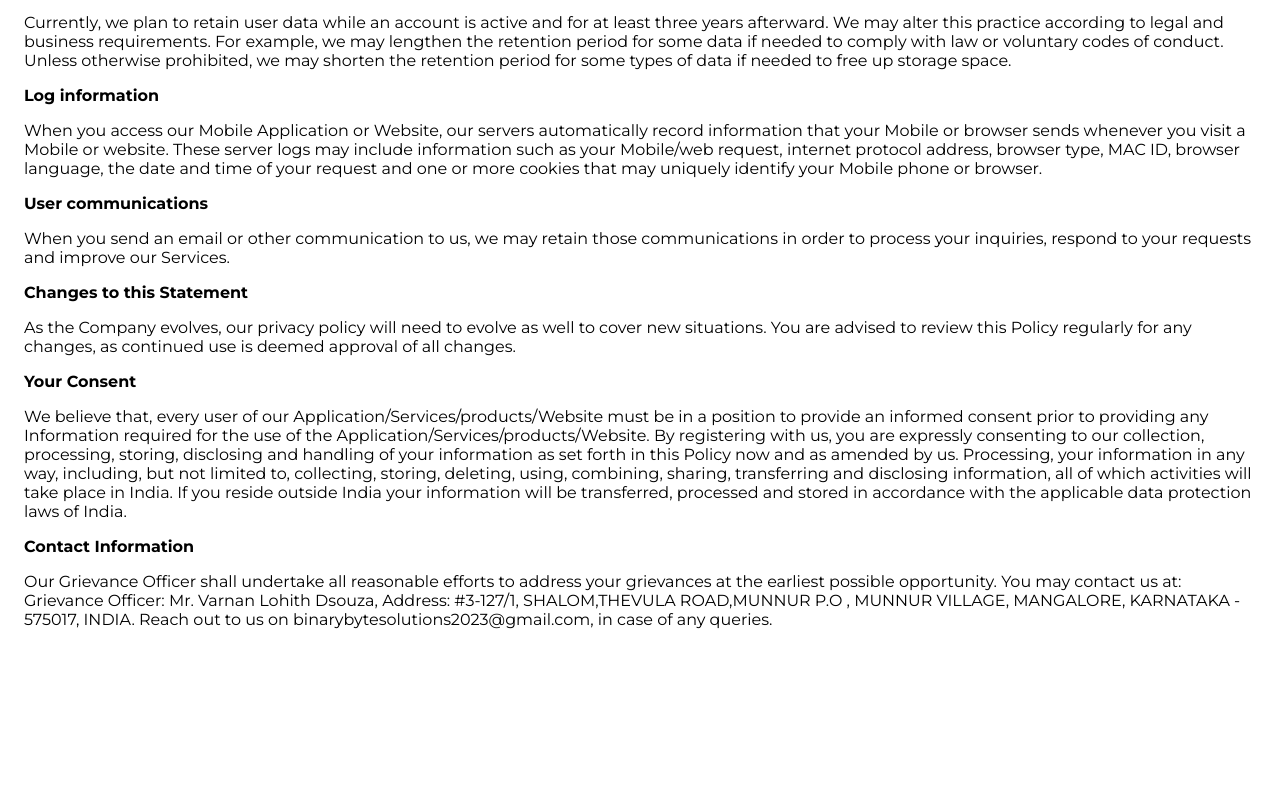
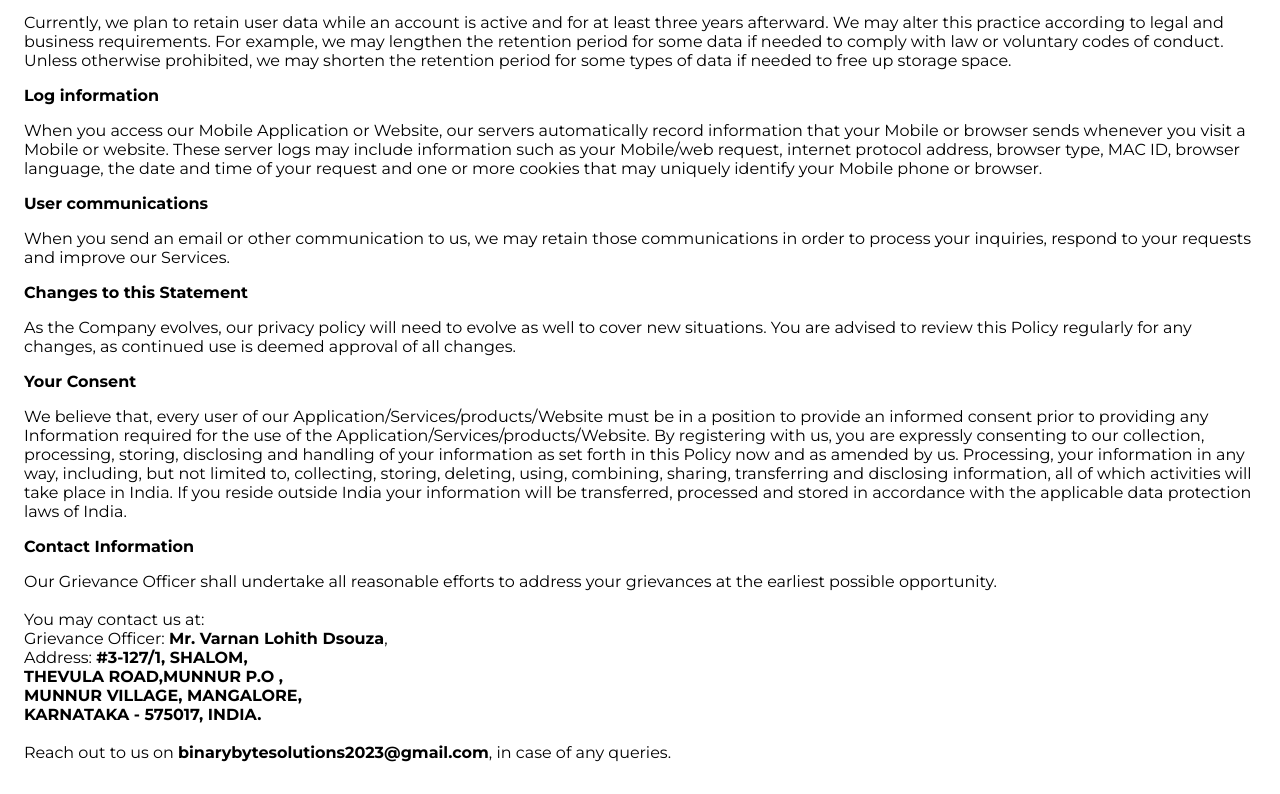
Before and after one commit to VernonDsouza/privacypolicy, a plain HTML site: page index.html in a window 1280 px wide. Shown: the part 2194-2988 px from the top of the page. Before the commit the page ends 2855 px from the top, so only its background shows below. Drawn offline with Linux system fonts and the light colour scheme.

Commit message:
privacy policy updated

```diff
--- a/index.html
+++ b/index.html
@@ -199,9 +199,10 @@
 
         <p><b>Contact Information</b></p>
         <p>
-                Our Grievance Officer shall undertake all reasonable efforts to address your grievances at the earliest possible opportunity. You may contact us at:
-                Grievance Officer: Mr. Varnan Lohith Dsouza, Address: #3-127/1, SHALOM,THEVULA ROAD,MUNNUR P.O , MUNNUR VILLAGE, MANGALORE, KARNATAKA - 575017, INDIA.
-                Reach out to us on binarybytesolutions2023@gmail.com, in case of any queries.
+                Our Grievance Officer shall undertake all reasonable efforts to address your grievances at the earliest possible opportunity. <br><br>You may contact us at: <br>
+                Grievance Officer: <b>Mr. Varnan Lohith Dsouza</b>, <br>
+                Address: <b>#3-127/1, SHALOM,<br>THEVULA ROAD,MUNNUR P.O , <br>MUNNUR VILLAGE, MANGALORE, <br>KARNATAKA - 575017, INDIA.</b><br><br>
+                Reach out to us on <b>binarybytesolutions2023@gmail.com</b>, in case of any queries.
         </p>
 </body>
 </html>
```
